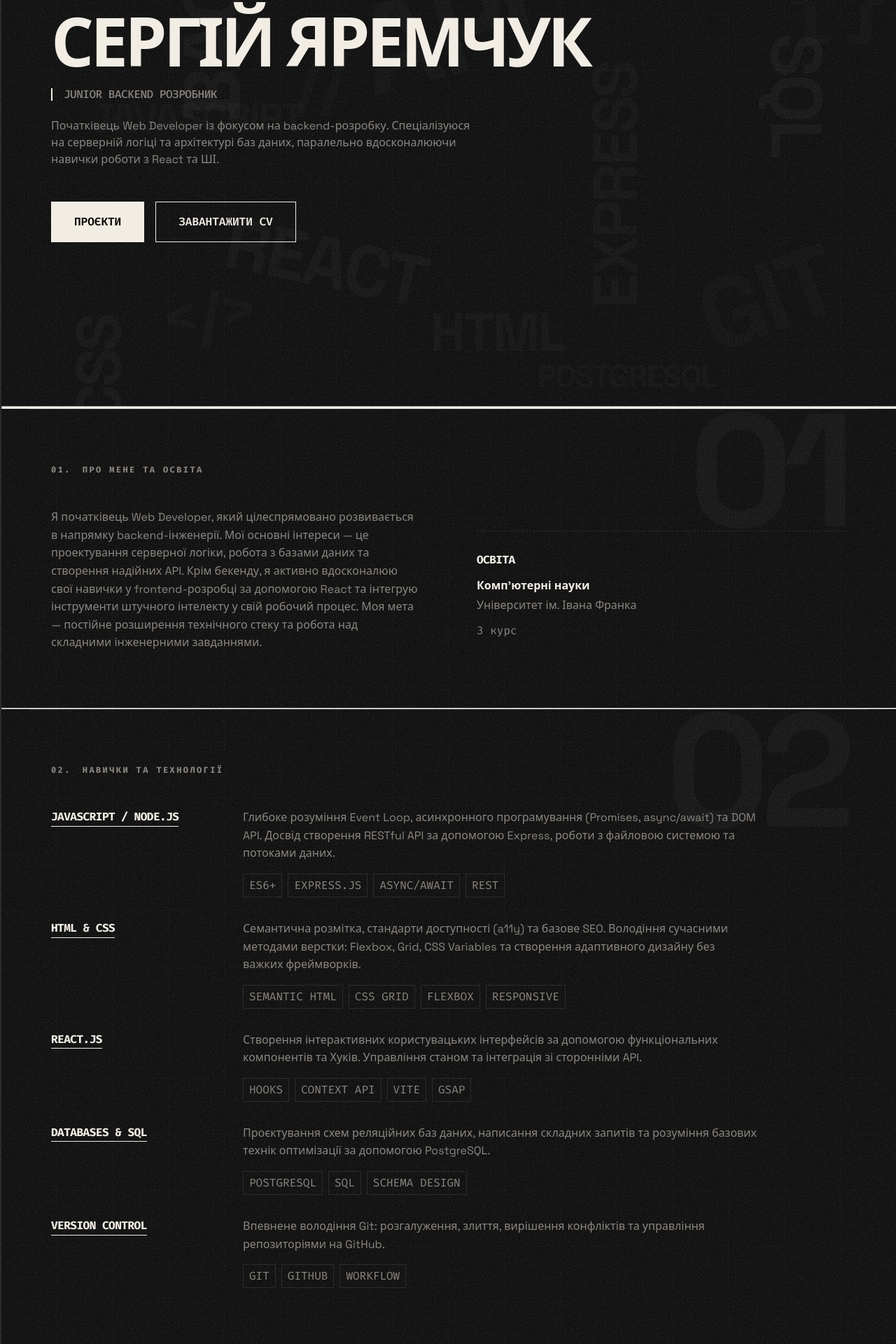
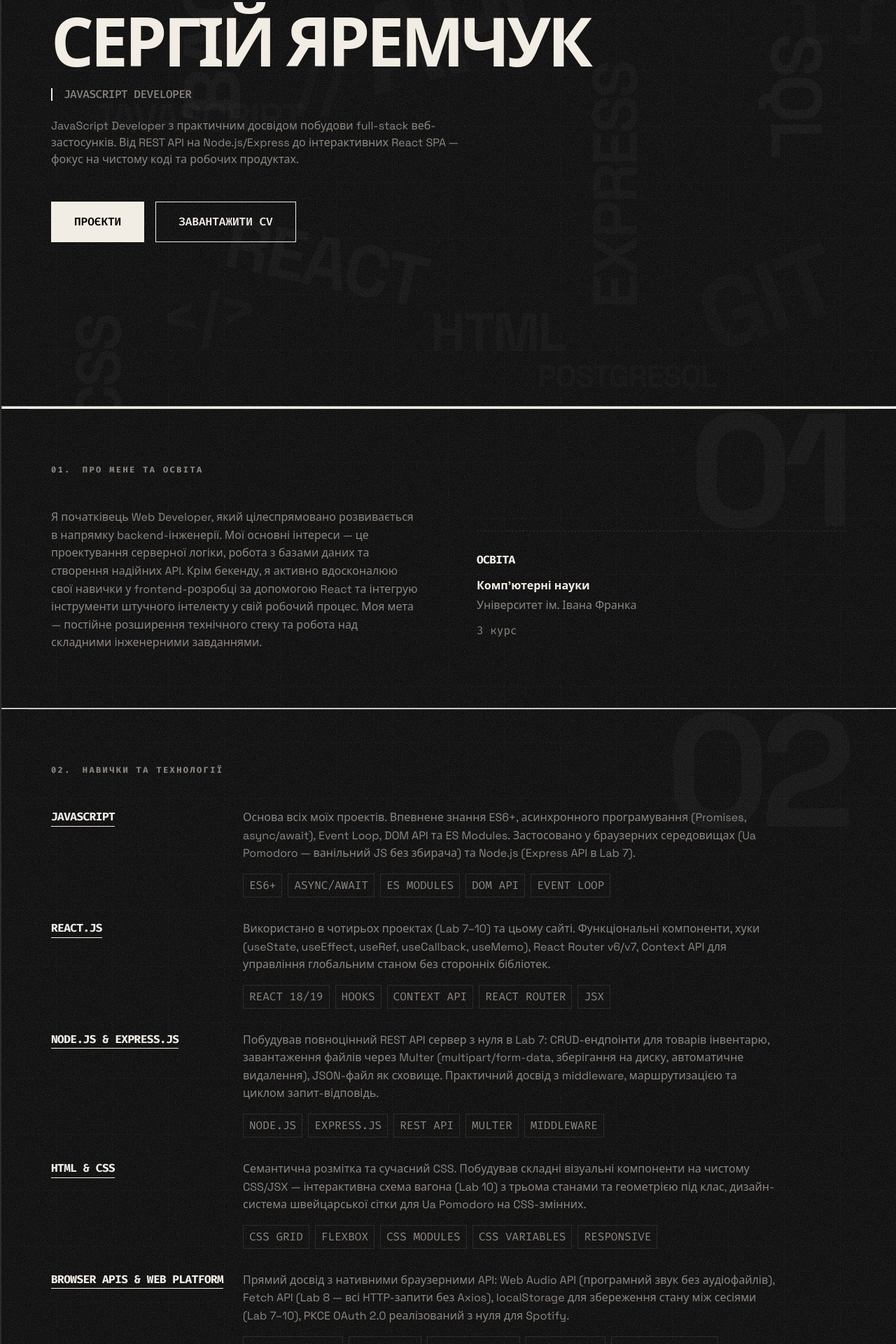
Before and after one commit to s-yaremchuk/CV_website, a React (Vite) app: page / in a window 1280 px wide. Shown: the part 220-2140 px from the top of the page at 70% size. Built offline with nearby package versions, Linux system fonts and the light colour scheme.

Commit message:
Оновлено навички на основі реальних проектів, заголовок змінено на JavaScript Developer

```diff
--- a/src/components/Skills.jsx
+++ b/src/components/Skills.jsx
@@ -8,35 +8,47 @@ gsap.registerPlugin(ScrollTrigger);
 
 const skillsData = [
   {
-    name: 'JavaScript / Node.js',
-    descEn: 'Deep understanding of Event Loop, asynchronous programming (Promises, async/await), and DOM API. Experience building RESTful APIs with Express, handling file systems, and working with data streams.',
-    descUa: 'Глибоке розуміння Event Loop, асинхронного програмування (Promises, async/await) та DOM API. Досвід створення RESTful API за допомогою Express, роботи з файловою системою та потоками даних.',
-    tags: ['ES6+', 'Express.js', 'Async/Await', 'REST']
+    name: 'JavaScript',
+    descEn: 'The core of all my projects. Strong grasp of ES6+ features, async programming (Promises, async/await), the Event Loop, DOM API, and ES Modules. Applied across both browser environments (Ua Pomodoro — vanilla, no bundler) and Node.js runtime (Lab 7 Express API).',
+    descUa: 'Основа всіх моїх проектів. Впевнене знання ES6+, асинхронного програмування (Promises, async/await), Event Loop, DOM API та ES Modules. Застосовано у браузерних середовищах (Ua Pomodoro — ванільний JS без збирача) та Node.js (Express API в Lab 7).',
+    tags: ['ES6+', 'Async/Await', 'ES Modules', 'DOM API', 'Event Loop']
+  },
+  {
+    name: 'React.js',
+    descEn: 'Used across four projects (Lab 7–10) and this portfolio site. Comfortable with functional components, Hooks (useState, useEffect, useRef, useCallback, useMemo), React Router v6/v7, and Context API for global state management without third-party state libraries.',
+    descUa: 'Використано в чотирьох проектах (Lab 7–10) та цьому сайті. Функціональні компоненти, хуки (useState, useEffect, useRef, useCallback, useMemo), React Router v6/v7, Context API для управління глобальним станом без сторонніх бібліотек.',
+    tags: ['React 18/19', 'Hooks', 'Context API', 'React Router', 'JSX']
+  },
+  {
+    name: 'Node.js & Express.js',
+    descEn: 'Built a full REST API server from scratch in Lab 7: CRUD endpoints for inventory items, file upload handling with Multer (multipart/form-data, disk storage, automatic cleanup), and JSON file-based persistence. Practical experience with middleware, routing, and the request-response cycle.',
+    descUa: 'Побудував повноцінний REST API сервер з нуля в Lab 7: CRUD-ендпоінти для товарів інвентарю, завантаження файлів через Multer (multipart/form-data, зберігання на диску, автоматичне видалення), JSON-файл як сховище. Практичний досвід з middleware, маршрутизацією та циклом запит-відповідь.',
+    tags: ['Node.js', 'Express.js', 'REST API', 'Multer', 'Middleware']
   },
   {
     name: 'HTML & CSS',
-    descEn: 'Semantic markup, accessibility standards, and SEO best practices. Proficient in modern CSS layout techniques including Flexbox, Grid, CSS Variables, and responsive design without relying on heavy frameworks.',
-    descUa: 'Семантична розмітка, стандарти доступності (a11y) та базове SEO. Володіння сучасними методами верстки: Flexbox, Grid, CSS Variables та створення адаптивного дизайну без важких фреймворків.',
-    tags: ['Semantic HTML', 'CSS Grid', 'Flexbox', 'Responsive']
+    descEn: 'Semantic markup and modern CSS layout. Built complex visual components purely in CSS/JSX — including an interactive wagon seat map (Lab 10) with three visual states and class-specific geometry, and a Swiss-grid design system for Ua Pomodoro using CSS custom properties.',
+    descUa: 'Семантична розмітка та сучасний CSS. Побудував складні візуальні компоненти на чистому CSS/JSX — інтерактивна схема вагона (Lab 10) з трьома станами та геометрією під клас, дизайн-система швейцарської сітки для Ua Pomodoro на CSS-змінних.',
+    tags: ['CSS Grid', 'Flexbox', 'CSS Modules', 'CSS Variables', 'Responsive']
   },
   {
-    name: 'React.js',
-    descEn: 'Building interactive user interfaces using functional components and Hooks. State management, component lifecycle, and integrating with external APIs.',
-    descUa: 'Створення інтерактивних користувацьких інтерфейсів за допомогою функціональних компонентів та Хуків. Управління станом та інтеграція зі сторонніми API.',
-    tags: ['Hooks', 'Context API', 'Vite', 'GSAP']
+    name: 'Browser APIs & Web Platform',
+    descEn: 'Direct experience with native browser APIs: Web Audio API (programmatic sound in Ua Pomodoro without audio files), Fetch API (Lab 8 — all HTTP calls without Axios), localStorage for persistent state across sessions (Lab 7–10), and PKCE OAuth 2.0 flow implemented from scratch for Spotify.',
+    descUa: 'Прямий досвід з нативними браузерними API: Web Audio API (програмний звук без аудіофайлів), Fetch API (Lab 8 — всі HTTP-запити без Axios), localStorage для збереження стану між сесіями (Lab 7–10), PKCE OAuth 2.0 реалізований з нуля для Spotify.',
+    tags: ['Web Audio API', 'Fetch API', 'localStorage', 'PKCE OAuth', 'Fullscreen API']
   },
   {
-    name: 'Databases & SQL',
-    descEn: 'Designing relational database schemas, writing complex queries, and understanding basic optimization techniques using PostgreSQL.',
-    descUa: 'Проєктування схем реляційних баз даних, написання складних запитів та розуміння базових технік оптимізації за допомогою PostgreSQL.',
-    tags: ['PostgreSQL', 'SQL', 'Schema Design']
+    name: 'Build Tools & Dev Workflow',
+    descEn: 'Configured and used Vite across multiple React projects. Set up GitHub Actions CI/CD pipeline for automated builds and GitHub Pages deployment. Proficient in Git branching workflow, conventional commits, and managing multi-package repositories.',
+    descUa: 'Налаштування та використання Vite у кількох React-проектах. Створення GitHub Actions CI/CD пайплайну для автоматичних збірок та деплою на GitHub Pages. Git-воркфлоу, описові коміти, робота з репозиторіями.',
+    tags: ['Vite', 'GitHub Actions', 'CI/CD', 'Git', 'npm']
   },
   {
-    name: 'Version Control',
-    descEn: 'Proficient in Git workflow: branching, merging, resolving conflicts, and managing code repositories on GitHub.',
-    descUa: 'Впевнене володіння Git: розгалуження, злиття, вирішення конфліктів та управління репозиторіями на GitHub.',
-    tags: ['Git', 'GitHub', 'Workflow']
-  }
+    name: 'Animation & Interaction',
+    descEn: 'Implemented scroll-driven animations on this portfolio using GSAP + ScrollTrigger and smooth scrolling via Lenis. Built CSS-only micro-animations: seat pulse animation in Lab 10, staggered card reveals, slide-in Toast notifications, and hover effects across all projects.',
+    descUa: 'Анімації на скрол цього сайту через GSAP + ScrollTrigger та плавний скрол через Lenis. CSS-мікроанімації: пульсація обраного місця (Lab 10), стaggered-поява карток, slide-in Toast-сповіщення, hover-ефекти в усіх проектах.',
+    tags: ['GSAP', 'ScrollTrigger', 'Lenis', 'CSS Animations', 'Micro-interactions']
+  },
 ];
 
 const Skills = () => {
--- a/src/context/LanguageContext.jsx
+++ b/src/context/LanguageContext.jsx
@@ -4,8 +4,8 @@ const translations = {
   en: {
     greeting: '', // Removed
     name: 'Serhii Yaremchuk',
-    title: 'Junior Backend Developer',
-    description: 'Junior Web Developer focused on transitioning into full-time backend engineering. Specialized in server-side logic and database architecture, with growing proficiency in React and AI integrations.',
+    title: 'JavaScript Developer',
+    description: 'JavaScript Developer with hands-on experience building full-stack web applications. From REST APIs with Node.js/Express to interactive React SPAs — focused on writing clean, maintainable code and shipping working products.',
     viewProjects: 'Projects',
     downloadCV: 'Download CV',
     aboutTitle: 'About & Education',
@@ -23,8 +23,8 @@ const translations = {
   ua: {
     greeting: '', // Removed
     name: 'Сергій Яремчук',
-    title: 'Junior Backend Розробник',
-    description: 'Початківець Web Developer із фокусом на backend-розробку. Спеціалізуюся на серверній логіці та архітектурі баз даних, паралельно вдосконалюючи навички роботи з React та ШІ.',
+    title: 'JavaScript Developer',
+    description: 'JavaScript Developer з практичним досвідом побудови full-stack веб-застосунків. Від REST API на Node.js/Express до інтерактивних React SPA — фокус на чистому коді та робочих продуктах.',
     viewProjects: 'Проєкти',
     downloadCV: 'Завантажити CV',
     aboutTitle: 'Про мене та Освіта',
```
